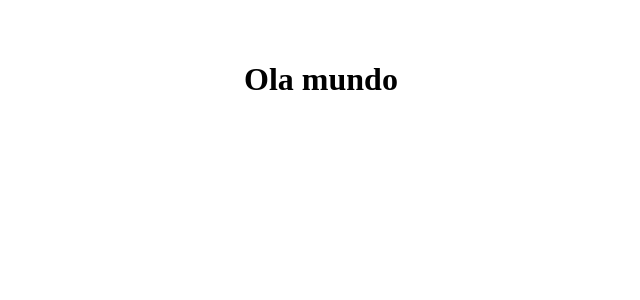
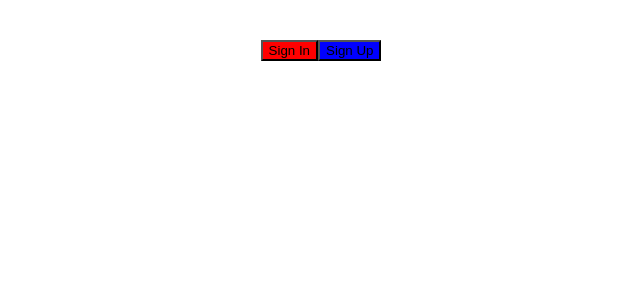
Before and after one commit to lucas-wendell/fiber-landing-page, a React (Vite) app: page / in a window 1280 px wide. Shown: the top 300 px of the page, without its empty margins (319-959 px from the left). Built offline with nearby package versions, Linux system fonts and the light colour scheme.

Commit message:
creating navButton component

```diff
--- /dev/null
+++ b/src/components/NavButton/index.jsx
@@ -0,0 +1,9 @@
+import React from 'react';
+
+export const NavButton = ({ state, children }) => {
+	return (
+		<button style={{ background: state === 'primary' ? 'red' : 'blue' }}>
+			{children}
+		</button>
+	);
+};
--- /dev/null
+++ b/src/components/NavButtonContainer/index.jsx
@@ -0,0 +1,11 @@
+import React from 'react';
+import { NavButton } from '../NavButton';
+
+export const NavButtonContainer = () => {
+	return (
+		<div className="navButtonContainer">
+			<NavButton state={'primary'}>Sign In</NavButton>
+			<NavButton state={'secundary'}>Sign Up</NavButton>
+		</div>
+	);
+};
--- a/src/pages/Home/index.jsx
+++ b/src/pages/Home/index.jsx
@@ -1,5 +1,6 @@
+import { NavButtonContainer } from '../../components/NavButtonContainer';
 import './style.css';
 
 export const Home = () => {
-	return <h1>Ola mundo</h1>;
+	return <NavButtonContainer />;
 };
```
